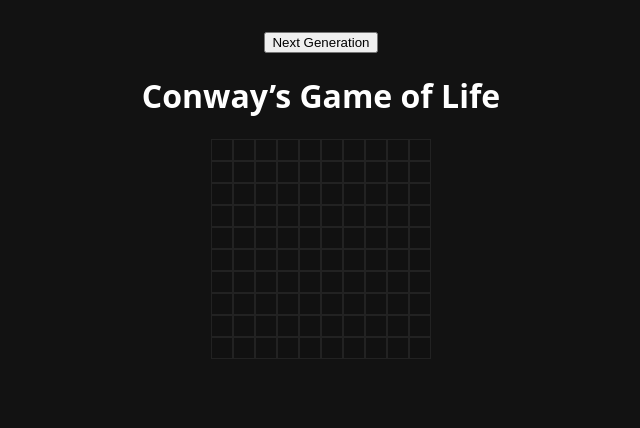
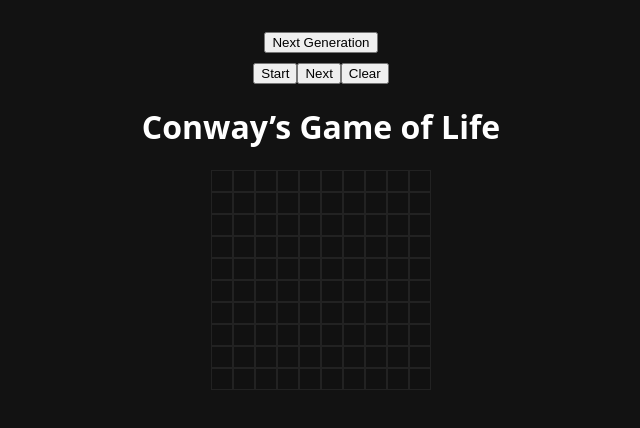
Before and after one commit to heitorherzog/conway-game-of-life-frontend, a React (Vite) app: page / in a window 1280 px wide. Shown: the top 428 px of the page, without its empty margins (319-959 px from the left). Built offline with nearby package versions, Linux system fonts and the light colour scheme.

Commit message:
feat: add play/pause and clear controls with inline timer

```diff
--- a/src/App.tsx
+++ b/src/App.tsx
@@ -1,12 +1,21 @@
-import { useState } from "react";
+import { useState, useEffect } from "react";
 import "./style.css";
 
 export default function App() {
   const rows = 10;
   const cols = 10;
+  const [running, setRunning] = useState(false);
   const [grid, setGrid] = useState(() =>
     Array.from({ length: rows }, () => Array(cols).fill(0))
   );
+
+  useEffect(() => {
+    if (!running) return;
+    const id = setInterval(() => {
+      setGrid((g) => nextGeneration(g));
+    }, 300);
+    return () => clearInterval(id);
+  }, [running]);
 
   function toggleCell(r: number, c: number) {
     const newGrid = grid.map((row) => [...row]);
@@ -51,6 +60,19 @@ export default function App() {
       <button onClick={() => setGrid(nextGeneration(grid))}>
         Next Generation
       </button>
+      <div style={{ marginTop: 8 }}>
+        <button onClick={() => setRunning(!running)}>
+          {running ? "Stop" : "Start"}
+        </button>
+        <button onClick={() => setGrid(nextGeneration(grid))}>Next</button>
+        <button
+          onClick={() =>
+            setGrid(Array.from({ length: rows }, () => Array(cols).fill(0)))
+          }
+        >
+          Clear
+        </button>
+      </div>
       <h1>Conway’s Game of Life</h1>
       <div>
         {grid.map((row, rIdx) => (
```
